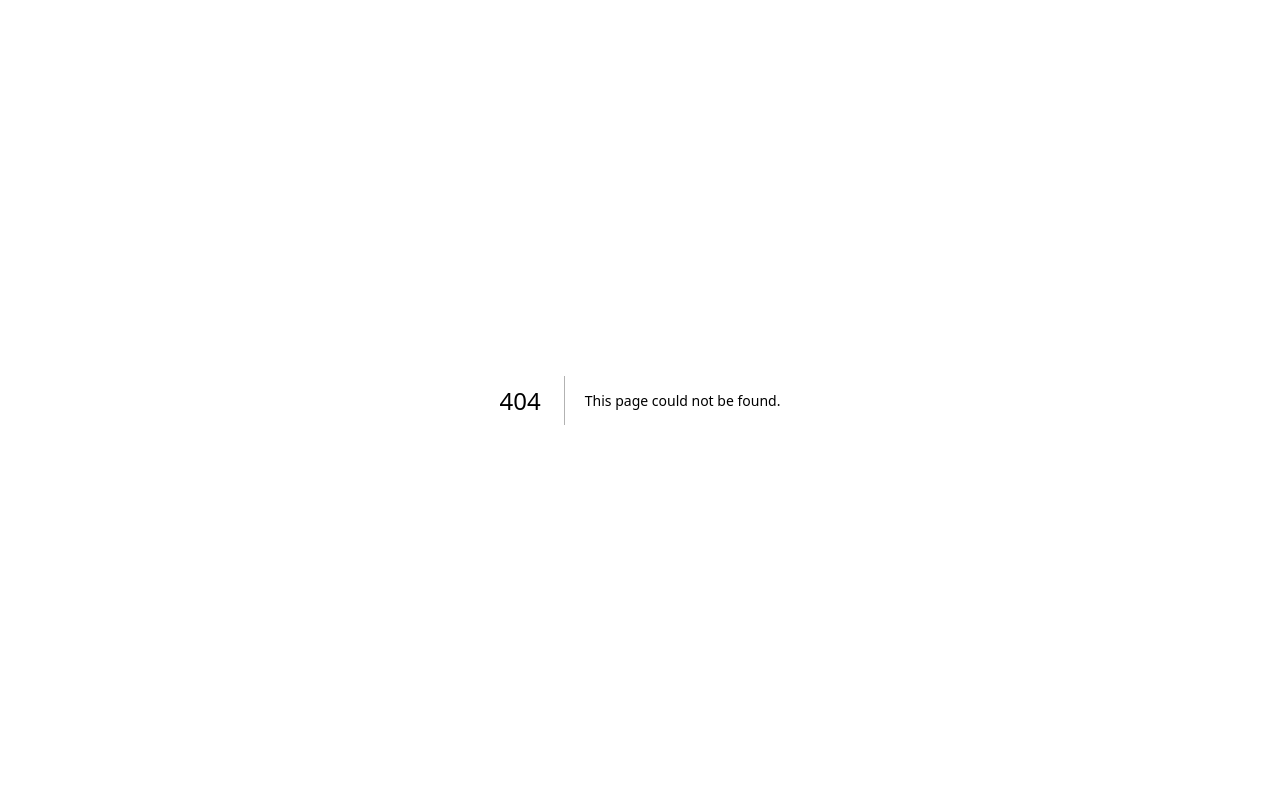
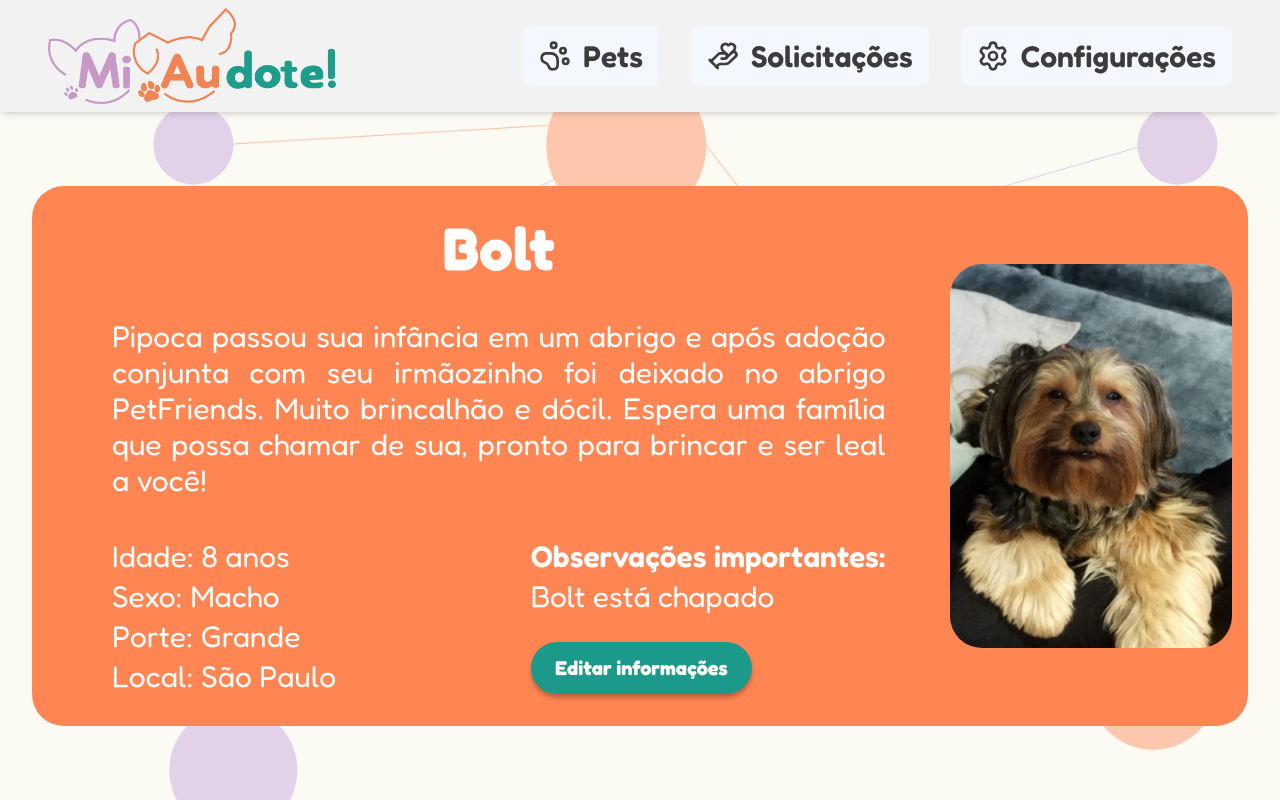
Before and after one commit to leosfl9/miaudote-frontend, a Next.js app: page /parceiro/pet in a window 1280 px wide. Before the commit this address had no page. Built offline with nearby package versions, Linux system fonts and the light colour scheme.

Commit message:
chore: tela de detalhes de pet (sem integracao nenhuma com o backend)

```diff
--- /dev/null
+++ b/app/(parceiro)/layout.tsx
@@ -0,0 +1,12 @@
+export default function Layout({
+  children,
+}: Readonly<{
+  children: React.ReactNode;
+}>) {
+  return (
+    <>
+        {children}
+    </>
+
+  );
+}
--- a/app/(parceiro)/parceiro/(pages)/layout.tsx
+++ b/app/(parceiro)/parceiro/(pages)/layout.tsx
@@ -6,10 +6,10 @@ export default function Layout({
   children: React.ReactNode;
 }>) {
   return (
-    <>
+    <div className="min-h-screen flex flex-col">
         <PrivateNavbar tipo="parceiro" />
         {children}
-    </>
+    </div>
 
   );
 }
--- /dev/null
+++ b/app/(parceiro)/parceiro/(pages)/pet/page.tsx
@@ -0,0 +1,46 @@
+import LinkButton from "@/components/LinkButton";
+import Link from "next/link";
+import Image from "next/image";
+
+export default function PetDetails() {
+    return (
+        <div className="flex flex-col gap-6 sm:gap-8 items-center justify-center px-2 md:px-8 py-6 lxl:py-10
+            bg-[url('/grafo_pets.png')] bg-no-repeat bg-cover bg-center flex-1">
+
+            <div className="bg-miau-orange py-6 ssm:py-8 px-6 sm:px-12 md:px-20 lg:pr-4 rounded-4xl flex flex-col lg:flex-row gap-4 md:gap-8 lg:gap-16
+                w-full max-w-7xl items-center">
+                <div className="relative w-full max-w-[380px] min-h-64 ssm:h-80 xl:h-96 lg:order-2">
+                    <Image alt="Imagem do animal" src={"/Bolt.jpeg"} className="object-cover object-center rounded-4xl" fill/>
+                </div>
+                <div className="flex flex-col text-white gap-5 ssm:gap-7 md:gap-8 xl:gap-10">
+                    <h1 className="font-bold text-4xl md:text-5xl xl:text-6xl text-center">Bolt</h1>
+                    <p className="text-xl md:text-2xl xl:text-3xl text-justify line-clamp-5">
+                        Pipoca passou sua infância em um abrigo e após adoção conjunta com seu irmãozinho foi deixado no abrigo PetFriends. Muito brincalhão e dócil.
+                        Espera uma família que possa chamar de sua, pronto para brincar e ser leal a você!
+                    </p>
+                    <div className="flex flex-col sm:flex-row sm:justify-between gap-5 ssm:gap-7">
+                        <div className="flex flex-col gap-1 text-xl md:text-2xl xl:text-3xl">
+                            <h3 className="">Idade: <span>8 anos</span></h3>
+                            <h3 className="">Sexo: <span>Macho</span></h3>
+                            <h3 className="">Porte: <span>Grande</span></h3>
+                            <h3 className="">Local: <span>São Paulo</span></h3>
+                        </div>
+
+                        <div className="flex flex-col gap-5 ssm:gap-7">
+                            <div className="flex flex-col gap-1">
+                                <h2 className="text-xl md:text-2xl xl:text-3xl font-semibold">Observações importantes:</h2>
+                                <p className="text-xl md:text-2xl xl:text-3xl">Bolt está chapado</p>
+                            </div>
+                            <Link href={"/parceiro/pet"} className={`px-6 py-3 rounded-4xl text-xl shadow-[0_4px_4px_rgba(0,0,0,0.25)] transition w-fit
+                                bg-miau-green text-background hover:bg-miau-light-green active:bg-miau-light-green font-bold`}>
+                                Editar informações
+                            </Link>
+                        </div>
+                    </div>
+                </div>
+            </div>
+
+
+        </div>
+    );
+}
--- a/components/AnimalCard.tsx
+++ b/components/AnimalCard.tsx
@@ -33,7 +33,7 @@ export default function AnimalCard(){
                     </p>
                 </div>
 
-                <Link href={"/"} className={`px-4 py-2 rounded-4xl shadow-[0_4px_4px_rgba(0,0,0,0.25)] transition w-fit
+                <Link href={"/parceiro/pet"} className={`px-4 py-2 rounded-4xl shadow-[0_4px_4px_rgba(0,0,0,0.25)] transition w-fit
                     bg-miau-orange text-background hover:bg-miau-green active:bg-miau-light-green font-bold`}>
                     Visualizar
                 </Link>
```
Also changed, not shown: public/grafo_pets.png (added).
